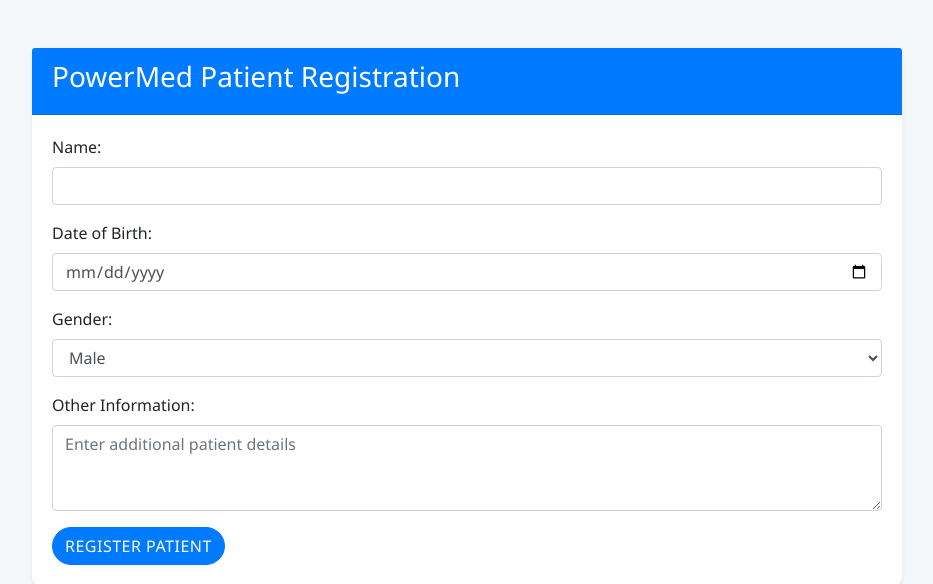
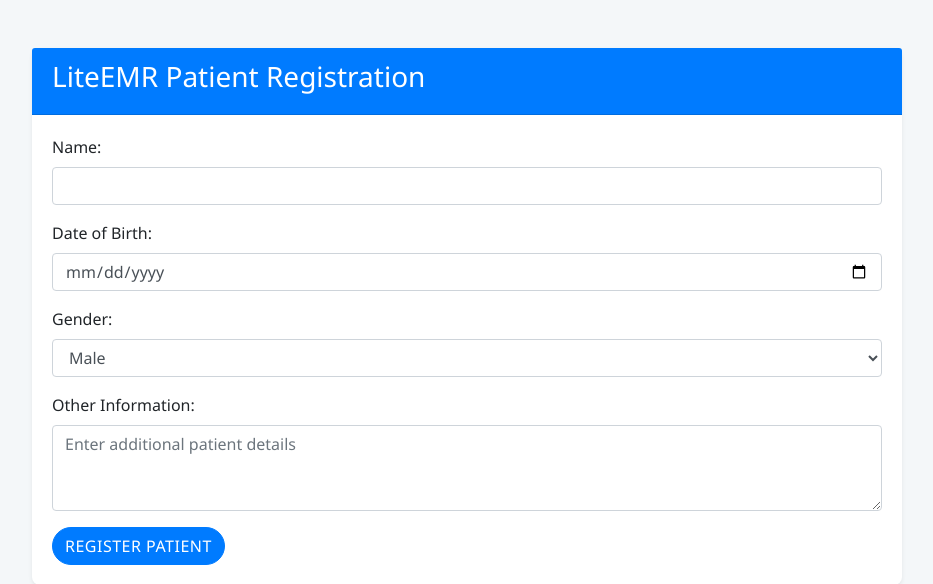
Before and after one commit to msbCyricTohoku/PowerMed, a Flask app: page / in a window 1280 px wide. Shown: the part 44-628 px from the top of the page, without its empty margins (173-1106 px from the left). Run offline with Flask 3, Linux system fonts and the light colour scheme; some libraries are stand-ins or nearby versions.

Commit message:
Renamed to LiteEMR

```diff
--- a/requirements.txt
+++ b/requirements.txt
@@ -1,4 +1,4 @@
-#requirements.txt PowerMed
+#requirements.txt LiteEMR
 
 Flask>=3.0
 Flask-SQLAlchemy>=3.1
--- a/templates/edit_patient.html
+++ b/templates/edit_patient.html
@@ -4,7 +4,7 @@
 
   <head>
   <meta charset="UTF-8">
-  <title>Edit Patient Information - PowerMed</title>
+  <title>Edit Patient Information - LiteEMR</title>
   <link rel="stylesheet" href="https://maxcdn.bootstrapcdn.com/bootstrap/4.5.2/css/bootstrap.min.css">
   <link rel="stylesheet" href="{{ url_for('static', filename='style.css') }}">
 </head>
--- a/templates/edit_record.html
+++ b/templates/edit_record.html
@@ -2,7 +2,7 @@
 <html>
 <head>
   <meta charset="UTF-8">
-  <title>Edit Record - PowerMed</title>
+  <title>Edit Record - LiteEMR</title>
   <link rel="stylesheet" href="https://maxcdn.bootstrapcdn.com/bootstrap/4.5.2/css/bootstrap.min.css">
   <link rel="stylesheet" href="{{ url_for('static', filename='style.css') }}">
 
--- a/templates/index.html
+++ b/templates/index.html
@@ -2,7 +2,7 @@
 <html>
 <head>
   <meta charset="UTF-8">
-  <title>PowerMed</title>
+  <title>LiteEMR</title>
   <link rel="stylesheet" href="https://maxcdn.bootstrapcdn.com/bootstrap/4.5.2/css/bootstrap.min.css">
   <link rel="stylesheet" href="{{ url_for('static', filename='style.css') }}">
 </head>
@@ -15,7 +15,7 @@
     <div class="card shadow-sm">
       <div class="card-header">
 
-<h3>PowerMed Patient Registration</h3>
+<h3>LiteEMR Patient Registration</h3>
       </div>
 
       <div class="card-body">
--- a/templates/patient.html
+++ b/templates/patient.html
@@ -2,7 +2,7 @@
 <html>
 <head>
   <meta charset="UTF-8">
-  <title>Patient Record - PowerMed</title>
+  <title>Patient Record - LiteEMR</title>
   <link rel="stylesheet" href="https://maxcdn.bootstrapcdn.com/bootstrap/4.5.2/css/bootstrap.min.css">
   <link rel="stylesheet" href="{{ url_for('static', filename='style.css') }}">
   <style>
--- a/templates/patients.html
+++ b/templates/patients.html
@@ -4,7 +4,7 @@
   <head>
 
     <meta charset="UTF-8">
-  <title>Existing Patients - PowerMed</title>
+  <title>Existing Patients - LiteEMR</title>
 
   <link rel="stylesheet" href="https://maxcdn.bootstrapcdn.com/bootstrap/4.5.2/css/bootstrap.min.css">
   <link rel="stylesheet" href="{{ url_for('static', filename='style.css') }}">
```
Also changed, not shown: README.md.
